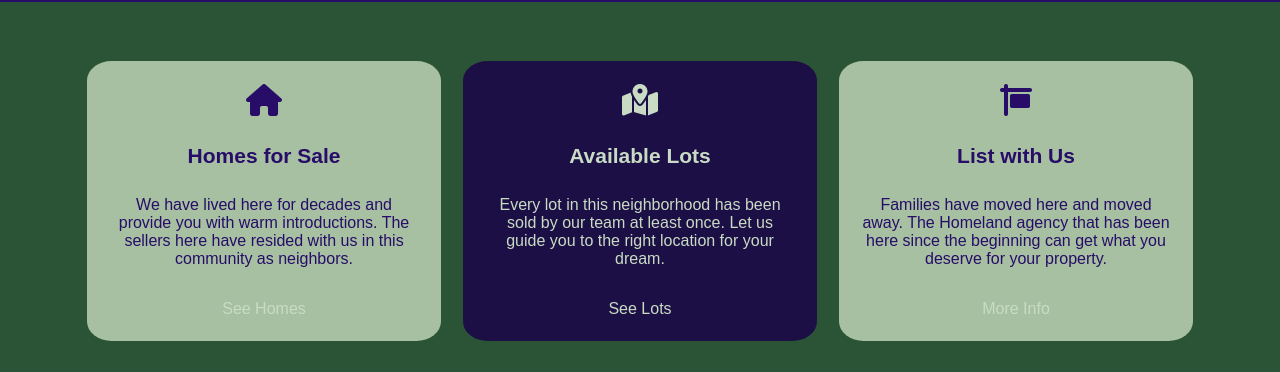
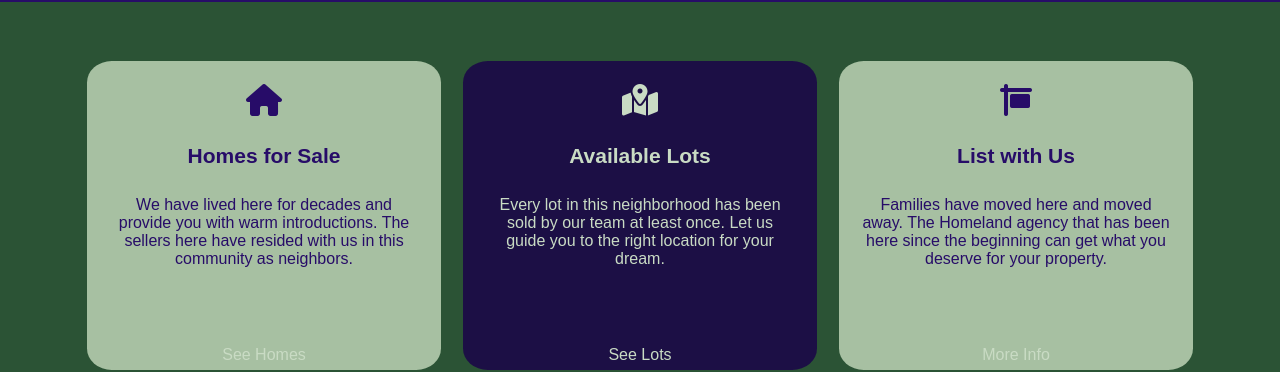
Before and after one commit to f2hodge/labrealestate.us, a website: page dist/index.html in a window 1280 px wide. Shown: the part 444-816 px from the top of the page. Drawn offline with Linux system fonts and the light colour scheme.

Commit message:
20230803 13:02

```diff
--- a/scss/_utilities.scss
+++ b/scss/_utilities.scss
@@ -9,9 +9,11 @@
     display: flex;
     flex-direction: column;
     justify-content: start;
+    height: fit-content;
 }
 
 .card {
+    height: fit-content;
     margin:  0.7rem;
     padding: 0.4rem;
     border-radius: 7%;
@@ -19,7 +21,7 @@
 
     .card-body {
         display: flex;
-        height: 100%;
+        height: fit-content;
         flex-direction: column;
         align-items: center;
         justify-content: start;
@@ -51,6 +53,7 @@
         p {
             margin-bottom: 1rem;
             padding: 1rem;
+            height: 150px;
         }
 
         a {
--- a/scss/main.scss
+++ b/scss/main.scss
@@ -109,6 +109,7 @@ main {
         // margin: 0 3px;
         display: grid;
         grid-template-columns: repeat(3, 1fr);
+        overflow: hidden;
     }
 
     .tid-1, .tid-3 {
```
Also changed, not shown: dist/css/main.css.
